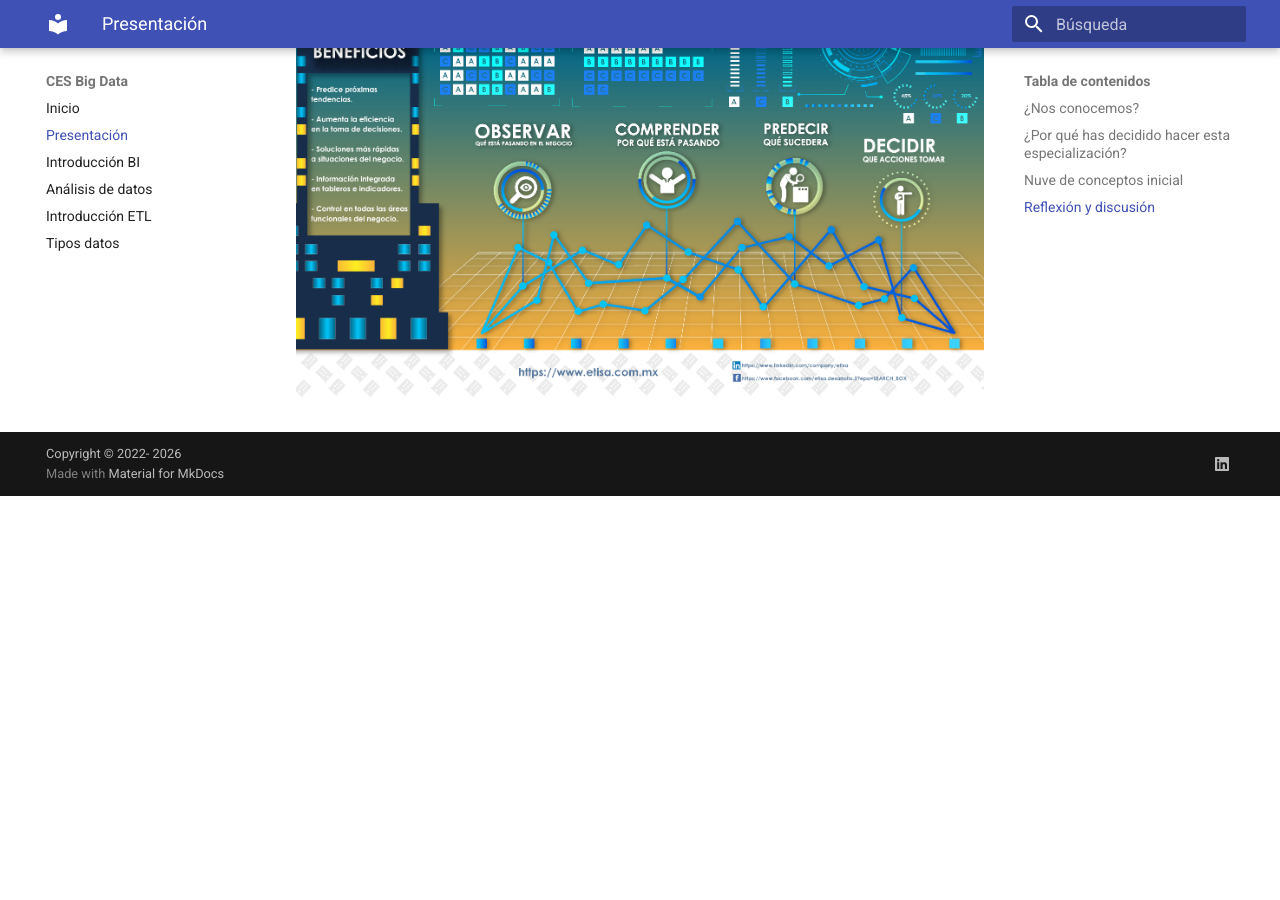
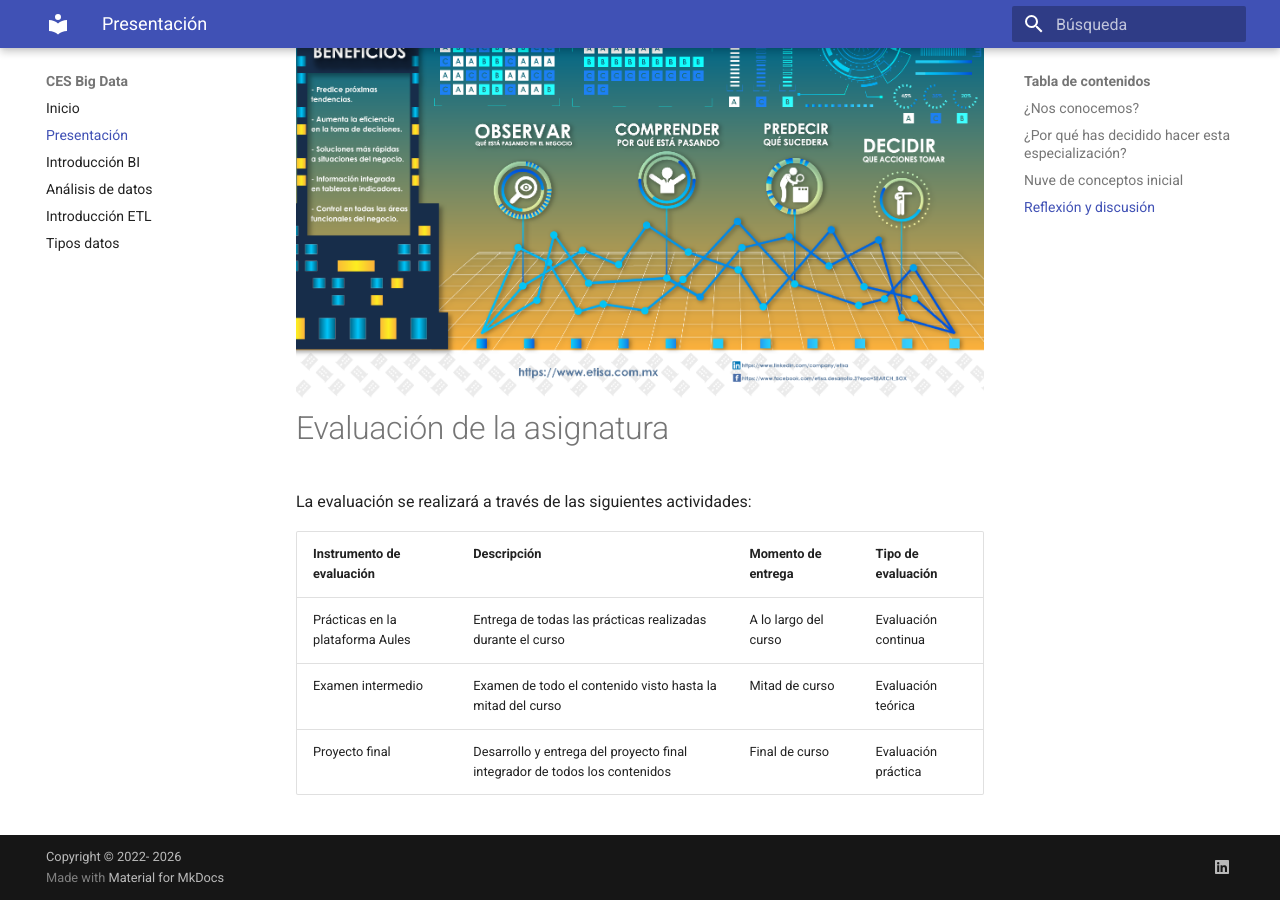
Before and after one commit to jorsodom/bigdata-sb, an MkDocs documentation site: the page built from docs/introduccionBI/presentacions.md, in a window 1280 px wide and 900 px high, scrolled down 1687 px. Built offline with MkDocs 1.6.1 and Material for MkDocs 9.7.7, drawn with Linux system fonts in a browser that asks for light colours; before the commit the page ends 2183 px from its top, so only the background shows below that.

Commit message:
update intro

```diff
--- a/docs/introduccionBI/presentacions.md
+++ b/docs/introduccionBI/presentacions.md
@@ -32,3 +32,13 @@
 <div align="center">
 <img src="../../img/infografiabi.png" alt="infografia" width="100%" />
 </div>
+
+# Evaluación de la asignatura
+
+La evaluación se realizará a través de las siguientes actividades:
+
+| **Instrumento de evaluación**           | **Descripción**                                                                 | **Momento de entrega**           | **Tipo de evaluación**   |
+|-----------------------------------------|---------------------------------------------------------------------------------|----------------------------------|--------------------------|
+| Prácticas en la plataforma Aules        | Entrega de todas las prácticas realizadas durante el curso                       | A lo largo del curso              | Evaluación continua      |
+| Examen intermedio                       | Examen de todo el contenido visto hasta la mitad del curso                       | Mitad de curso                    | Evaluación teórica       |
+| Proyecto final                          | Desarrollo y entrega del proyecto final integrador de todos los contenidos       | Final de curso                    | Evaluación práctica      |
```
